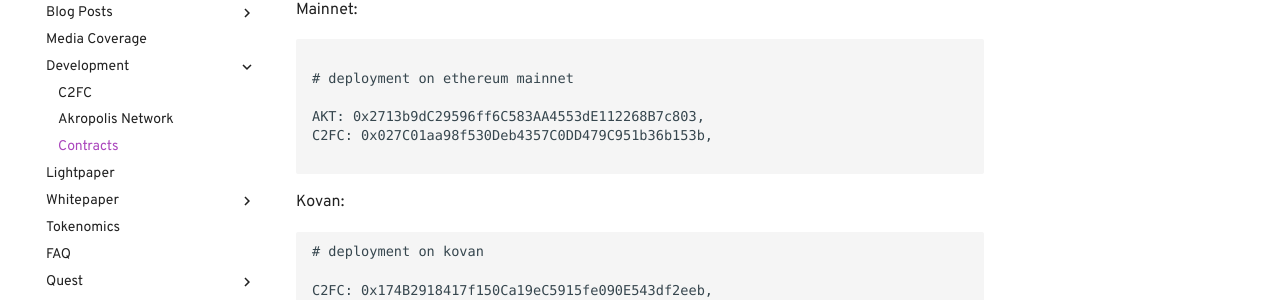
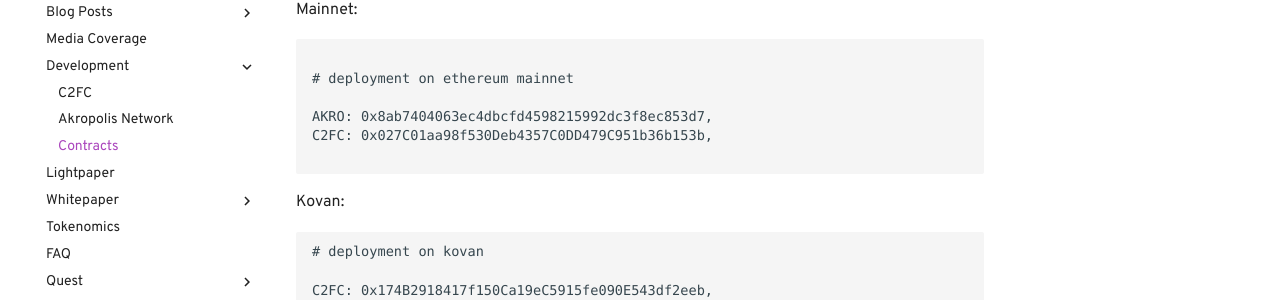
Before and after one commit to kaonone/wiki, an MkDocs documentation site: the page built from docs/contracts.md, in a window 1280 px wide. Shown: the part 233-533 px from the top of the page. Built offline with MkDocs 1.6.1 and Material for MkDocs 9.7.7, drawn with Linux system fonts in a browser that asks for light colours; some web fonts are replaced; comment, search, counter and statistics services are not loaded; old or Windows-style settings are respelled for this version of MkDocs.

Commit message:
update AKRO token address

````diff
--- a/docs/contracts.md
+++ b/docs/contracts.md
@@ -9,7 +9,7 @@
 
 # deployment on ethereum mainnet
 
-AKT: 0x2713b9dC29596ff6C583AA4553dE112268B7c803,
+AKRO: 0x8ab7404063ec4dbcfd4598215992dc3f8ec853d7,
 C2FC: 0x027C01aa98f530Deb4357C0DD479C951b36b153b,
 
 ```
````
